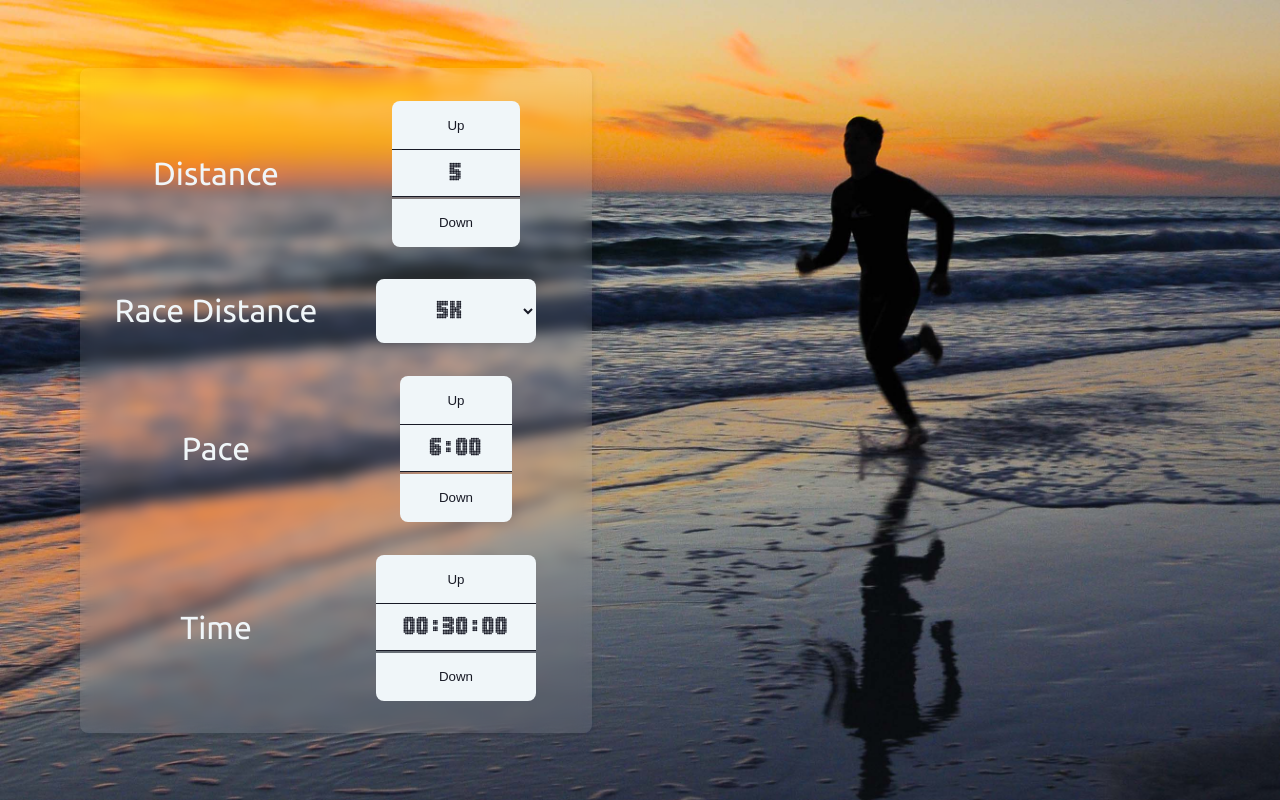
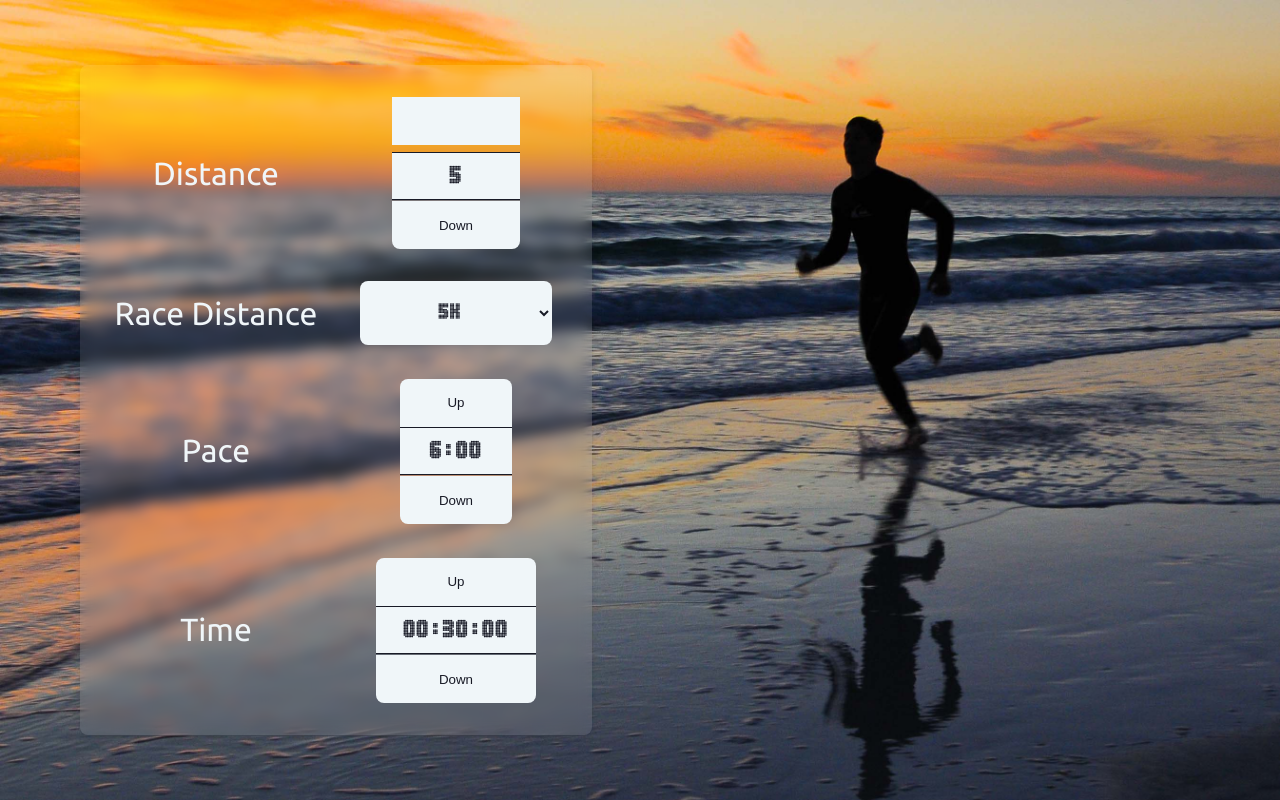
Before and after one commit to sophocles99/pace, a React (Vite) app: page / in a window 1280 px wide. Built offline with nearby package versions, Linux system fonts and the light colour scheme.

Commit message:
start adding Button with icons

```diff
--- a/package.json
+++ b/package.json
@@ -11,7 +11,8 @@
   },
   "dependencies": {
     "react": "^18.2.0",
-    "react-dom": "^18.2.0"
+    "react-dom": "^18.2.0",
+    "react-icons": "^4.11.0"
   },
   "devDependencies": {
     "@types/react": "^18.2.15",
--- a/src/App.css
+++ b/src/App.css
@@ -72,7 +72,7 @@ label {
 }
 
 .input-block.distance-select {
-  width: 10rem;
+  width: 12rem;
 }
 
 .input-block.pace {
@@ -89,7 +89,6 @@ select {
   border: none;
   outline: none;
   font-family: digital;
-  font-size: 2rem;
   text-align: center;
   background-color: var(--foreground);
   color: var(--background);
@@ -105,11 +104,14 @@ input {
   padding: 0;
   border-top: 1px solid var(--background);
   border-bottom: 1px solid var(--background);
+  font-size: 2rem;
 }
 
 select {
   height: 4rem;
   border-radius: 0.5rem;
+  font-size: 1.75rem;
+  vertical-align: middle;
 }
 
 button {
--- /dev/null
+++ b/src/components/Button.tsx
@@ -0,0 +1,10 @@
+import { MouseEventHandler } from "react";
+
+type ButtonProps = {
+  direction: string;
+  onClick: MouseEventHandler;
+};
+
+export default function Button({ direction, onClick }: ButtonProps) {
+  return <button onClick={onClick}></button>;
+}
--- a/src/components/Distance.tsx
+++ b/src/components/Distance.tsx
@@ -1,4 +1,5 @@
 import { ChangeEvent, KeyboardEvent, useEffect, useState } from "react";
+import Button from "./Button";
 import round from "../utils/round";
 
 type DistanceProps = {
@@ -44,9 +45,7 @@ export default function DistanceInput({
       </div>
       <div className="input-container">
         <div className="input-block distance-input">
-          <button className="up" onClick={makeHandleClick(0.1)}>
-            Up
-          </button>
+          <Button direction="up" onClick={makeHandleClick(0.1)} />
           <input
             id="distanceInput"
             type="number"
```
Also changed, not shown: src/assets/readme.txt (deleted), 1 other file (tests, documents, lock files or other folders).
